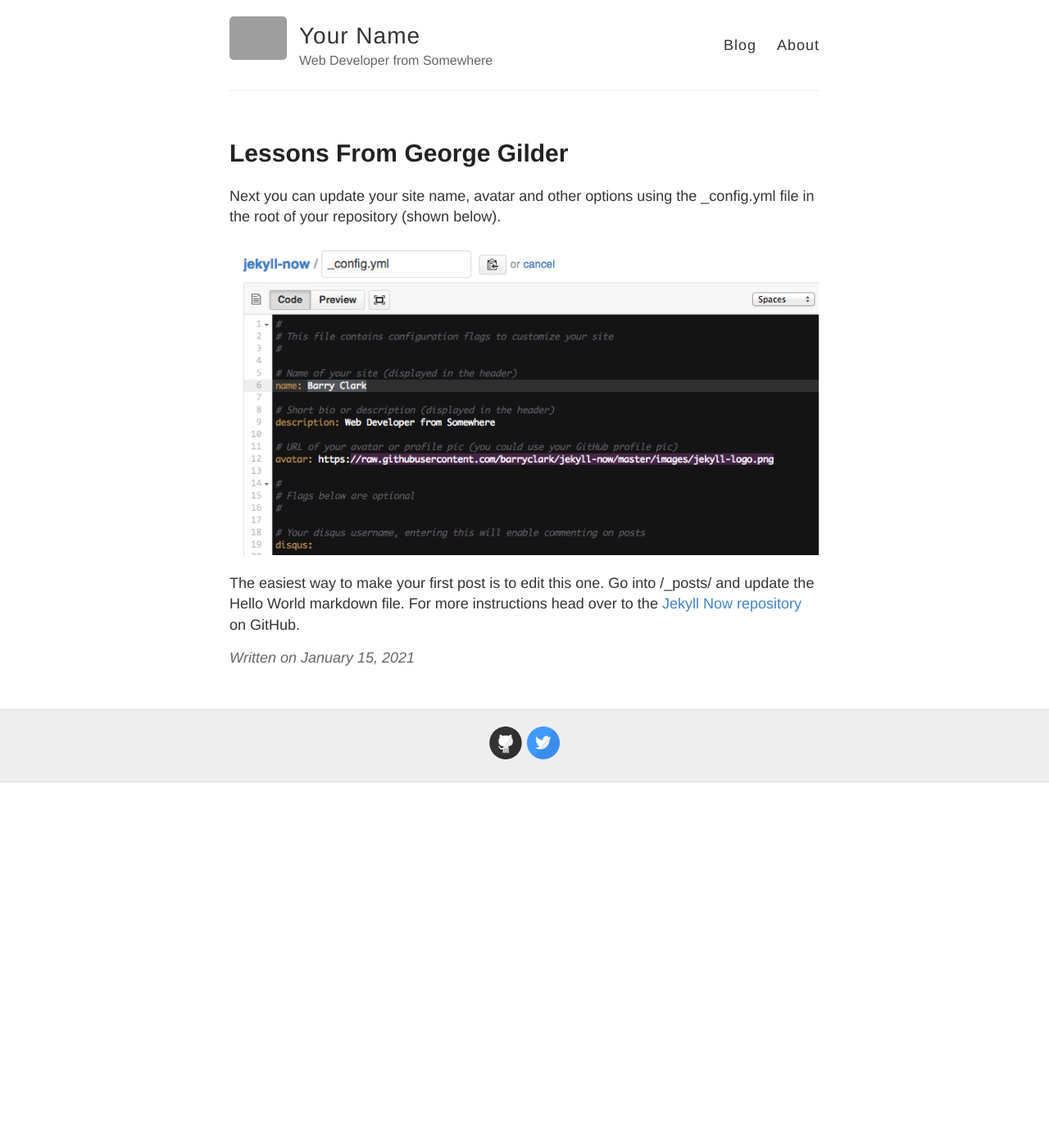
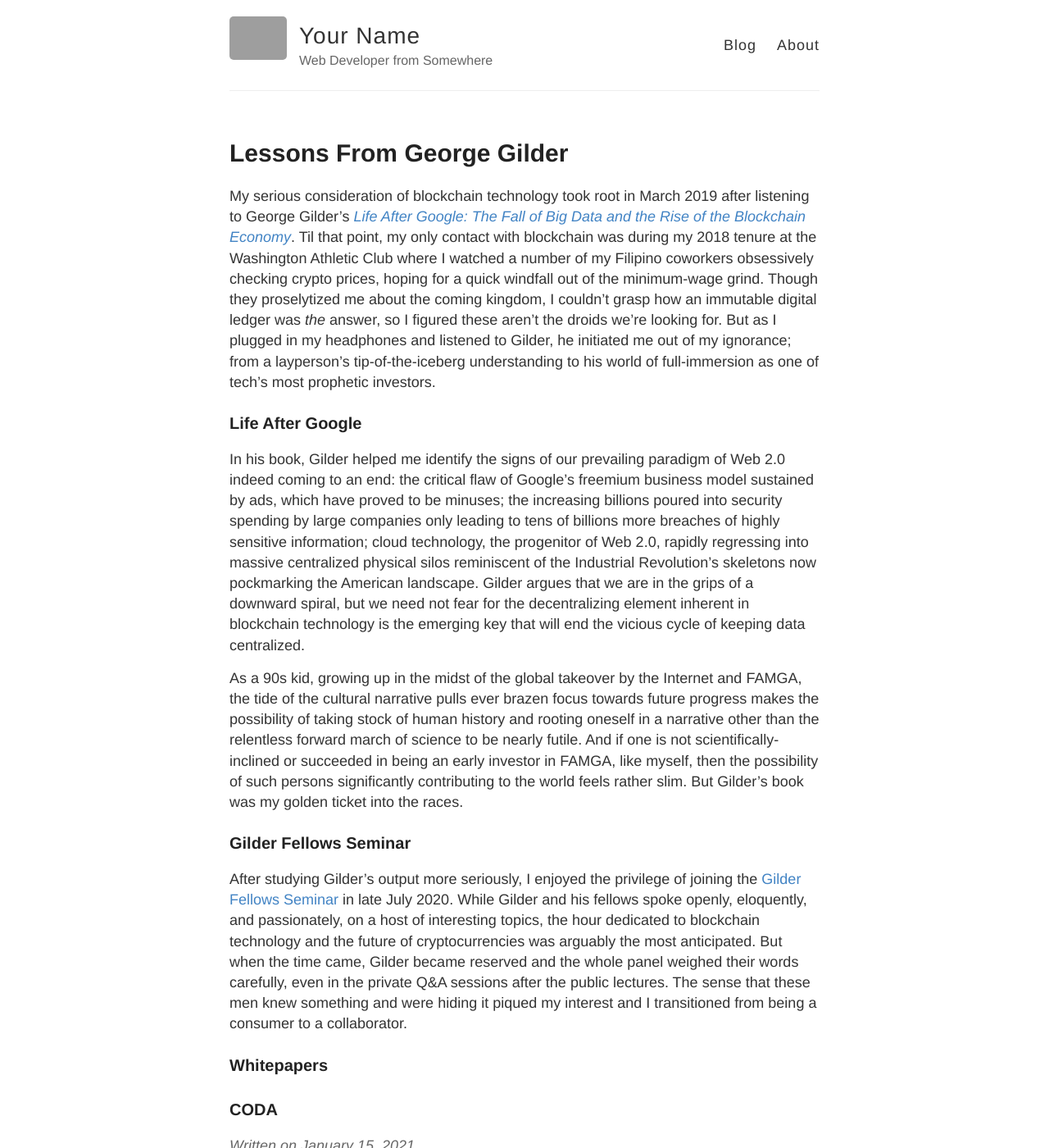
Before and after one commit to poastmil/junsunglee.com, a Jekyll site: the page built from _posts/2021-1-15-Lessons-From-George-Gilder.md, in a window 1280 px wide and 1400 px high. Shown: the whole window at 82% size. Built offline with Jekyll 4.4.1, drawn with Linux system fonts in a browser that asks for light colours; grey boxes are pictures that could not be loaded.

Commit message:
Updated first post

```diff
--- a/_posts/2021-1-15-Lessons-From-George-Gilder.md
+++ b/_posts/2021-1-15-Lessons-From-George-Gilder.md
@@ -3,8 +3,19 @@ layout: post
 title: Lessons From George Gilder
 ---
 
-Next you can update your site name, avatar and other options using the _config.yml file in the root of your repository (shown below).
+My serious consideration of blockchain technology took root in March 2019 after listening to George Gilder's *[Life After Google: The Fall of Big Data and the Rise of the Blockchain Economy](https://www.amazon.com/Life-After-Google-Blockchain-Economy/dp/1621575764)*. Til that point, my only contact with blockchain was during my 2018 tenure at the Washington Athletic Club where I watched a number of my Filipino coworkers obsessively checking crypto prices, hoping for a quick windfall out of the minimum-wage grind. Though they proselytized me about the coming kingdom, I couldn't grasp how an immutable digital ledger was *the* answer, so I figured these aren't the droids we're looking for. But as I plugged in my headphones and listened to Gilder, he initiated me out of my ignorance; from a layperson's tip-of-the-iceberg understanding to his world of full-immersion as one of tech's most prophetic investors.
 
-![_config.yml]({{ site.baseurl }}/images/config.png)
+### Life After Google
 
-The easiest way to make your first post is to edit this one. Go into /_posts/ and update the Hello World markdown file. For more instructions head over to the [Jekyll Now repository](https://github.com/barryclark/jekyll-now) on GitHub.
+In his book, Gilder helped me identify the signs of our prevailing paradigm of Web 2.0 indeed coming to an end: the critical flaw of Google's freemium business model sustained by ads, which have proved to be minuses; the increasing billions poured into security spending by large companies only leading to tens of billions more breaches of highly sensitive information; cloud technology, the progenitor of Web 2.0, rapidly regressing into massive centralized physical silos reminiscent of the Industrial Revolution's skeletons now pockmarking the American landscape. Gilder argues that we are in the grips of a downward spiral, but we need not fear for the decentralizing element inherent in blockchain technology is the emerging key that will end the vicious cycle of keeping data centralized.
+
+As a 90s kid, growing up in the midst of the global takeover by the Internet and FAMGA, the tide of the cultural narrative pulls ever brazen focus towards future progress makes the possibility of taking stock of human history and rooting oneself in a narrative other than the relentless forward march of science to be nearly futile. And if one is not scientifically-inclined or succeeded in being an early investor in FAMGA, like myself, then the possibility of such persons significantly contributing to the world feels rather slim. But Gilder's book was my golden ticket into the races.
+
+### Gilder Fellows Seminar
+
+After studying Gilder's output more seriously, I enjoyed the privilege of joining the [Gilder Fellows Seminar](https://www.discovery.org/econ/2020/08/06/gilder-fellows-virtual-seminar/) in late July 2020. While Gilder and his fellows spoke openly, eloquently, and passionately, on a host of interesting topics, the hour dedicated to blockchain technology and the future of cryptocurrencies was arguably the most anticipated. But when the time came, Gilder became reserved and the whole panel weighed their words carefully, even in the private Q&A sessions after the public lectures. The sense that these men knew something and were hiding it piqued my interest and I transitioned from being a consumer to a collaborator.
+
+### Whitepapers
+
+
+### CODA
```
